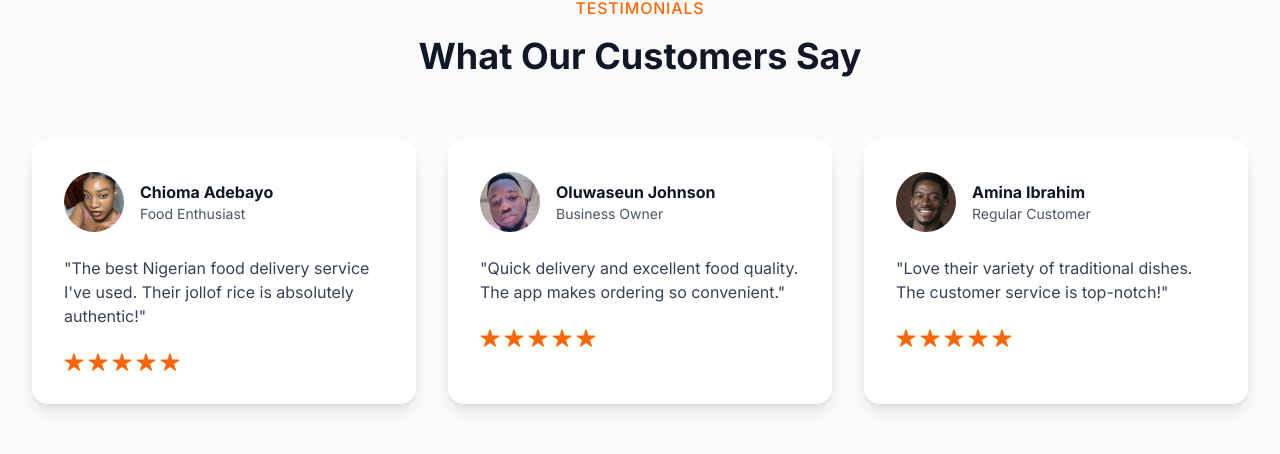
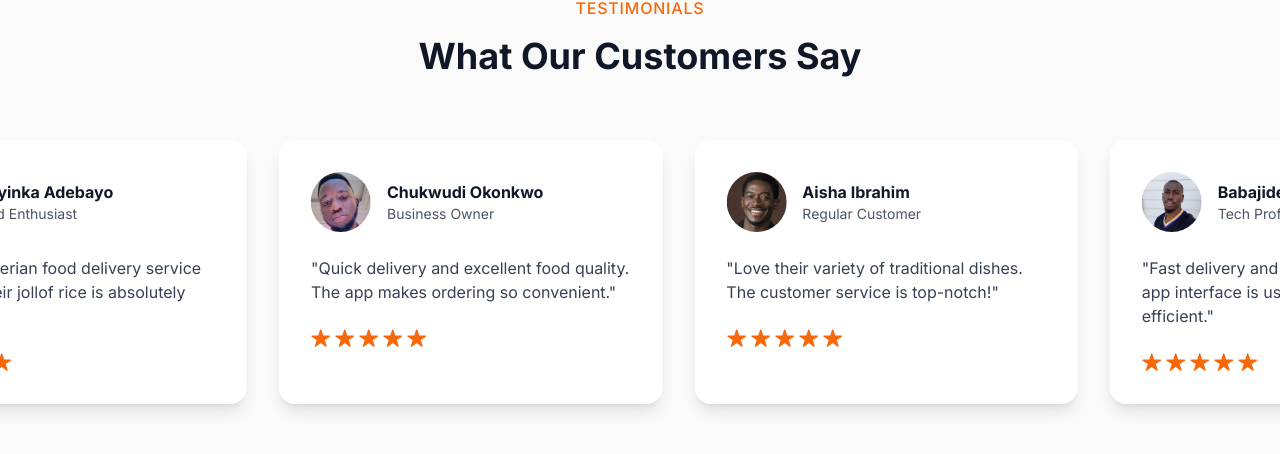
Before and after one commit to TemitopeGX/InNout, a Next.js app: page / in a window 1280 px wide. Shown: the part 5634-6088 px from the top of the page. Built offline with nearby package versions, Linux system fonts and the light colour scheme.

Commit message:
Refactor testimonials section to include new testimonials and implement a continuous scrolling animation

```diff
--- a/src/app/page.tsx
+++ b/src/app/page.tsx
@@ -589,10 +589,23 @@ export default function Home() {
             </h3>
           </div>
 
-          <div className="grid grid-cols-1 sm:grid-cols-2 md:grid-cols-3 gap-4 md:gap-8">
+          <div className="relative">
+            <motion.div
+              className="flex gap-4 md:gap-8"
+              animate={{
+                x: ["0%", "-50%"],
+              }}
+              transition={{
+                x: {
+                  duration: 25,
+                  repeat: Infinity,
+                  ease: "linear",
+                },
+              }}
+            >
               {[
                 {
-                name: "Chioma Adebayo",
+                  name: "Olayinka Adebayo",
                   role: "Food Enthusiast",
                   image: "/testimonial-3.jpg",
                   quote:
@@ -600,7 +613,7 @@ export default function Home() {
                   rating: 5,
                 },
                 {
-                name: "Oluwaseun Johnson",
+                  name: "Chukwudi Okonkwo",
                   role: "Business Owner",
                   image: "/testimonial-2.jpg",
                   quote:
@@ -608,21 +621,90 @@ export default function Home() {
                   rating: 5,
                 },
                 {
-                name: "Amina Ibrahim",
+                  name: "Aisha Ibrahim",
                   role: "Regular Customer",
                   image: "/testimonial-1.jpg",
                   quote:
                     "Love their variety of traditional dishes. The customer service is top-notch!",
                   rating: 5,
                 },
+                {
+                  name: "Babajide Adeleke",
+                  role: "Tech Professional",
+                  image: "/testimonial-4.jpg",
+                  quote:
+                    "Fast delivery and great packaging. The app interface is user-friendly and efficient.",
+                  rating: 5,
+                },
+                {
+                  name: "Halima Musa",
+                  role: "Restaurant Owner",
+                  image: "/testimonial-5.jpg",
+                  quote:
+                    "As a partner restaurant, InNout has helped grow our business significantly.",
+                  rating: 5,
+                },
+                {
+                  name: "Ekaette Udoh",
+                  role: "Student",
+                  image: "/testimonial-6.jpg",
+                  quote:
+                    "Perfect for busy students! Affordable prices and quick delivery times.",
+                  rating: 5,
+                },
+                // Duplicate testimonials for seamless loop
+                {
+                  name: "Olayinka Adebayo",
+                  role: "Food Enthusiast",
+                  image: "/testimonial-3.jpg",
+                  quote:
+                    "The best Nigerian food delivery service I've used. Their jollof rice is absolutely authentic!",
+                  rating: 5,
+                },
+                {
+                  name: "Chukwudi Okonkwo",
+                  role: "Business Owner",
+                  image: "/testimonial-2.jpg",
+                  quote:
+                    "Quick delivery and excellent food quality. The app makes ordering so convenient.",
+                  rating: 5,
+                },
+                {
+                  name: "Aisha Ibrahim",
+                  role: "Regular Customer",
+                  image: "/testimonial-1.jpg",
+                  quote:
+                    "Love their variety of traditional dishes. The customer service is top-notch!",
+                  rating: 5,
+                },
+                {
+                  name: "Babajide Adeleke",
+                  role: "Tech Professional",
+                  image: "/testimonial-4.jpg",
+                  quote:
+                    "Fast delivery and great packaging. The app interface is user-friendly and efficient.",
+                  rating: 5,
+                },
+                {
+                  name: "Halima Musa",
+                  role: "Restaurant Owner",
+                  image: "/testimonial-5.jpg",
+                  quote:
+                    "As a partner restaurant, InNout has helped grow our business significantly.",
+                  rating: 5,
+                },
+                {
+                  name: "Ekaette Udoh",
+                  role: "Student",
+                  image: "/testimonial-6.jpg",
+                  quote:
+                    "Perfect for busy students! Affordable prices and quick delivery times.",
+                  rating: 5,
+                },
               ].map((testimonial, index) => (
                 <motion.div
                   key={index}
-                initial={{ opacity: 0, y: 20 }}
-                whileInView={{ opacity: 1, y: 0 }}
-                transition={{ duration: 0.5, delay: index * 0.1 }}
-                viewport={{ once: true }}
-                className="bg-white rounded-2xl p-8 shadow-lg hover:shadow-xl transition-all"
+                  className="flex-none w-full sm:w-[calc(50%-16px)] md:w-[calc(33.333%-22px)] bg-white rounded-2xl p-8 shadow-lg"
                 >
                   <div className="flex items-center gap-4 mb-6">
                     <Image
@@ -636,7 +718,9 @@ export default function Home() {
                       <h4 className="font-bold text-gray-900">
                         {testimonial.name}
                       </h4>
-                    <p className="text-gray-600 text-sm">{testimonial.role}</p>
+                      <p className="text-gray-600 text-sm">
+                        {testimonial.role}
+                      </p>
                     </div>
                   </div>
                   <p className="text-gray-700 mb-6">
@@ -649,6 +733,7 @@ export default function Home() {
                   </div>
                 </motion.div>
               ))}
+            </motion.div>
           </div>
         </div>
       </section>
```
Also changed, not shown: public/testimonial-4.jpg (added), public/testimonial-5.jpg (added). Lines whose indentation alone changed are shown as unchanged.
